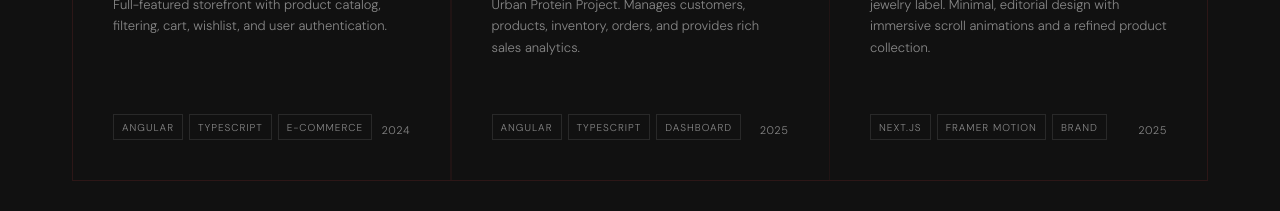
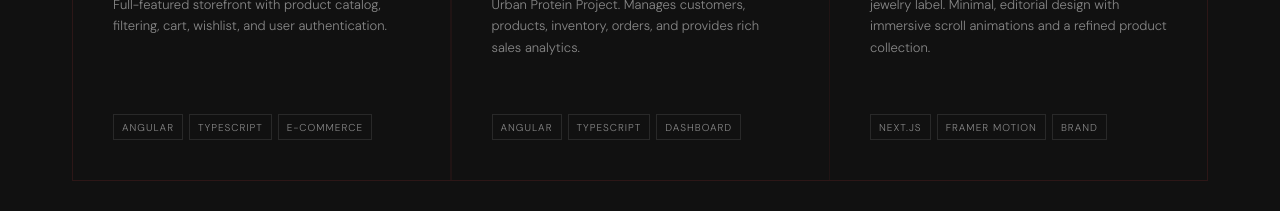
Before and after one commit to tannermcmanner/tanner-showcase, a React (Vite) app: page / in a window 1280 px wide. Shown: the part 1280-1491 px from the top of the page. Built offline with nearby package versions, Linux system fonts and the light colour scheme.

Commit message:
Remove year display from ProjectCard component for cleaner design

```diff
--- a/src/components/Projects.tsx
+++ b/src/components/Projects.tsx
@@ -120,7 +120,6 @@ function ProjectCard({ project, index }: { project: Project; index: number }) {
               <span key={tag} className="project-card__tag">{tag}</span>
             ))}
           </div>
-          <span className="project-card__year">{project.year}</span>
         </div>
 
         <div className="project-card__bar" />
```
